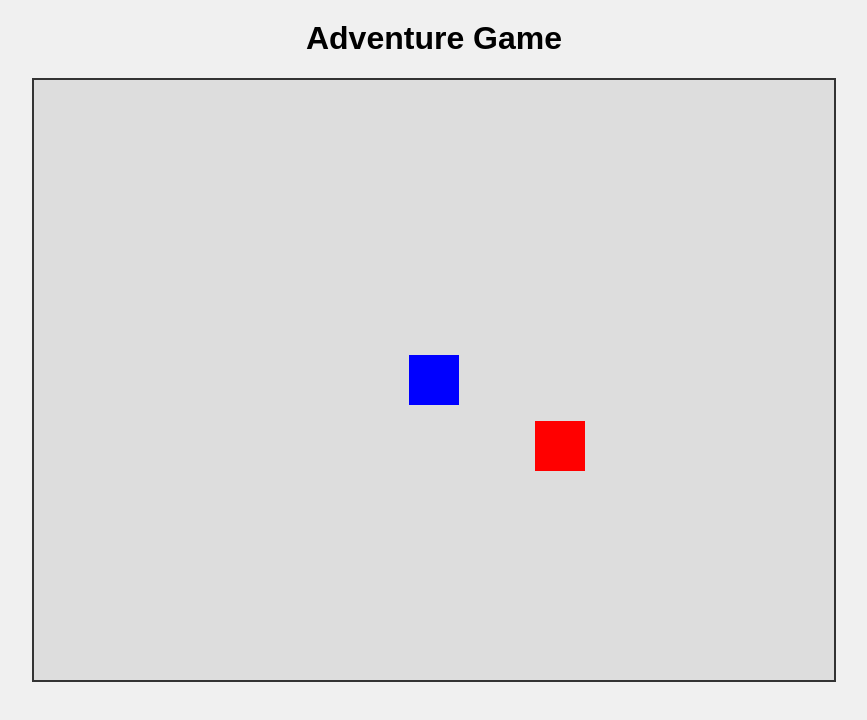
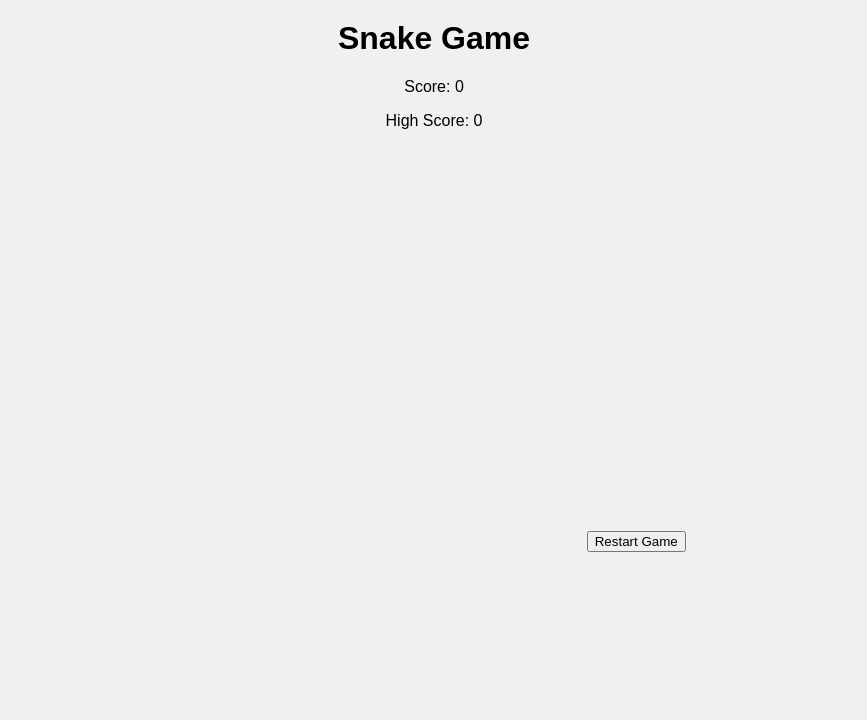
Before and after one commit to nanuvai017/Adventure-Game, a plain HTML site: page index.html in a window 1280 px wide. Shown: the whole page, without its empty margins (206-1073 px from the left). Drawn offline with Linux system fonts and the light colour scheme.

Commit message:
Update index.html

```diff
--- a/index.html
+++ b/index.html
@@ -3,15 +3,17 @@
 <head>
   <meta charset="UTF-8">
   <meta name="viewport" content="width=device-width, initial-scale=1.0">
-  <title>Adventure Game</title>
+  <title>Advanced Snake Game</title>
   <link rel="stylesheet" href="style.css">
 </head>
 <body>
-  <h1>Adventure Game</h1>
-  <div id="gameArea">
-    <div id="player"></div>
-    <div id="enemy"></div>
+  <h1>Snake Game</h1>
+  <div id="scoreBoard">
+    <p>Score: <span id="score">0</span></p>
+    <p>High Score: <span id="highScore">0</span></p>
   </div>
+  <canvas id="gameCanvas" width="400" height="400"></canvas>
+  <button id="restartButton" onclick="restartGame()">Restart Game</button>
   <script src="script.js"></script>
 </body>
 </html>
```
